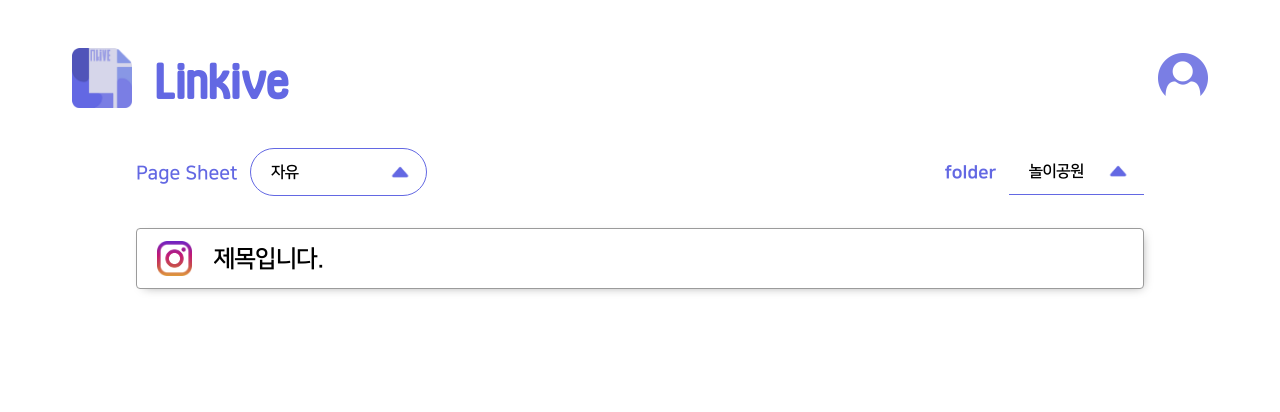
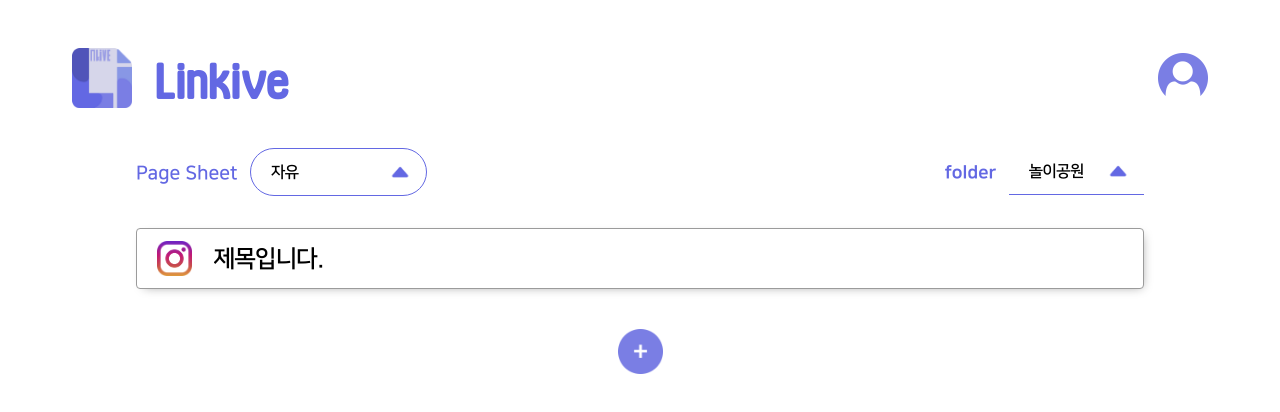
Before and after one commit to charBS0701/linkive-react, a React (Create React App) app: page /editlink in a window 1280 px wide. Shown: the top 412 px of the page. Built offline with nearby package versions, Linux system fonts and the light colour scheme.

Commit message:
issue #05 feature : 링크 메모 편집 페이지 > 링크 편집 아이템 리스트

```diff
--- a/src/pages/editLink/EditLink.js
+++ b/src/pages/editLink/EditLink.js
@@ -7,6 +7,13 @@ import instagram from "../../contents/platform_instagram.png";
 import twitter from "../../contents/platform_twitter.png";
 import naverBlog from "../../contents/platform_naver_blog.png";
 import defaultPlatform from "../../contents/platform_default.png";
+import addLinkEditItem from "../../contents/add_link_edit_item.png";
+import itemText from "../../contents/item_text.png";
+import itemImage from "../../contents/item_image.png";
+import itemLink from "../../contents/item_link.png";
+import itemPlace from "../../contents/item_place.png";
+import itemCheckbox from "../../contents/item_checkbox.png";
+import itemCode from "../../contents/item_code.png";
 import { useEffect } from "react";
 
 const EditLink = () => {
@@ -16,6 +23,7 @@ const EditLink = () => {
   const pageSheetCustom = ['맛집', '운동'];
   const folders = ['놀이공원', '제주도', '부산'];
   const platforms = [instagram, twitter, naverBlog, defaultPlatform];
+  const linkEditItems = [itemText, itemImage, itemLink, itemPlace, itemCheckbox, itemCode];
 
   const [openPageSheet, setOpenPageSheet] = useState(false);
   const [arrowPageSheet, setArrowPageSheet] = useState(arrowUp);
@@ -26,6 +34,8 @@ const EditLink = () => {
   const [selectedFolder, setSelectedFolder] = useState(folders[0]);
 
   const [title, setTitle] = useState("제목입니다.");
+
+  const [closeAddLinkItems, setCloseAddLinkItems] = useState(true);
 
   // 제목 변경
   const onChangeTitle = e => {
@@ -55,10 +65,16 @@ const EditLink = () => {
     else setArrowFolder(arrowDown);
   }
 
+  // 링크 편집 아이템 추가 버튼 리스트 열고 닫기 event
+  const openAddLinkItems = () => {
+    setCloseAddLinkItems(!closeAddLinkItems);
+  }
+
   useEffect(() => {
 
   },[openPageSheet, arrowPageSheet, selectedPageSheet,
-    openFolder, arrowFolder, selectedFolder]);
+    openFolder, arrowFolder, selectedFolder,
+    openAddLinkItems]);
 
   return (
     <Containter>
@@ -156,6 +172,30 @@ const EditLink = () => {
           onChange={onChangeTitle}
         />
       </TitleSet>
+
+      {/* 링크 메모 아이템 리스트 보여주기 */}
+
+      {/* 링크 메모 아이템 추가 버튼 */}
+      <AddLinkMemoSet>
+        {closeAddLinkItems ?
+          <AddLinkMemoItemBtn
+            src={addLinkEditItem}
+            alt="링크 아이템 추가 버튼"
+            onClick={openAddLinkItems}/>
+
+          : <AddLinkMemoItemList>
+            {
+              linkEditItems.map(linkEditItem => (
+                <AddLinkMemoItem
+                  src={linkEditItem}
+                  alt="링크 아이템"
+                  onClick={openAddLinkItems}
+                />
+              ))
+            }
+          </AddLinkMemoItemList>
+        }
+      </AddLinkMemoSet>
     </Containter>
   );
 }
@@ -319,4 +359,31 @@ const FlatformIcon = styled.img`
   margin: 12px 7px 12px 20px;
 `;
 
+// 링크 메모 아이템 추가 -------------------------------------------------------------------------------------------------------
+const AddLinkMemoSet = styled.div`
+  display: flex;
+  align-items: center;
+  margin-top: 5vh;
+`;
+const AddLinkMemoItemBtn = styled.img`
+  width: 45px;
+  height: 45px;
+  margin: auto;
+`;
+const AddLinkMemoItemList = styled.div`
+  display: flex;
+  margin: auto;
+  padding: 5px 10px;
+  align-items: center;
+  border: 1px solid ${palette.mainColor};
+  border-radius: 0.5vh;
+  background-color: ${palette.white};
+  box-shadow: 3px 3px 10px -5px ${palette.darkGray};
+`;
+const AddLinkMemoItem = styled.img`
+  width: 20px;
+  height: 20px;
+  margin: 5px 15px;
+`;
+
 export default EditLink;
```
